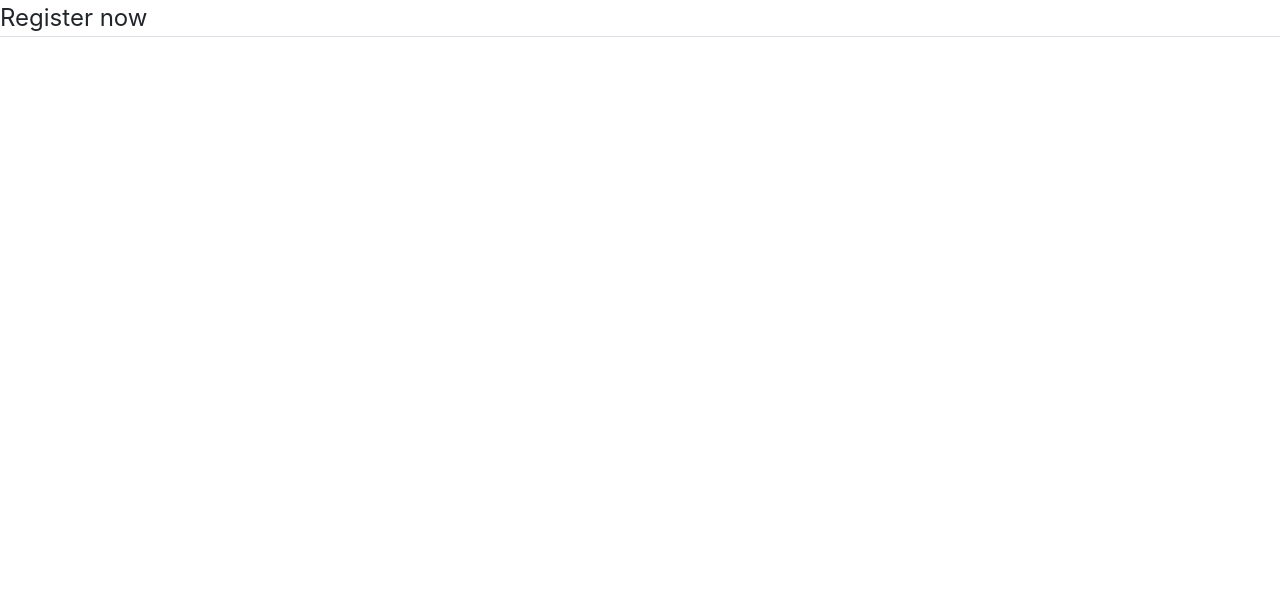
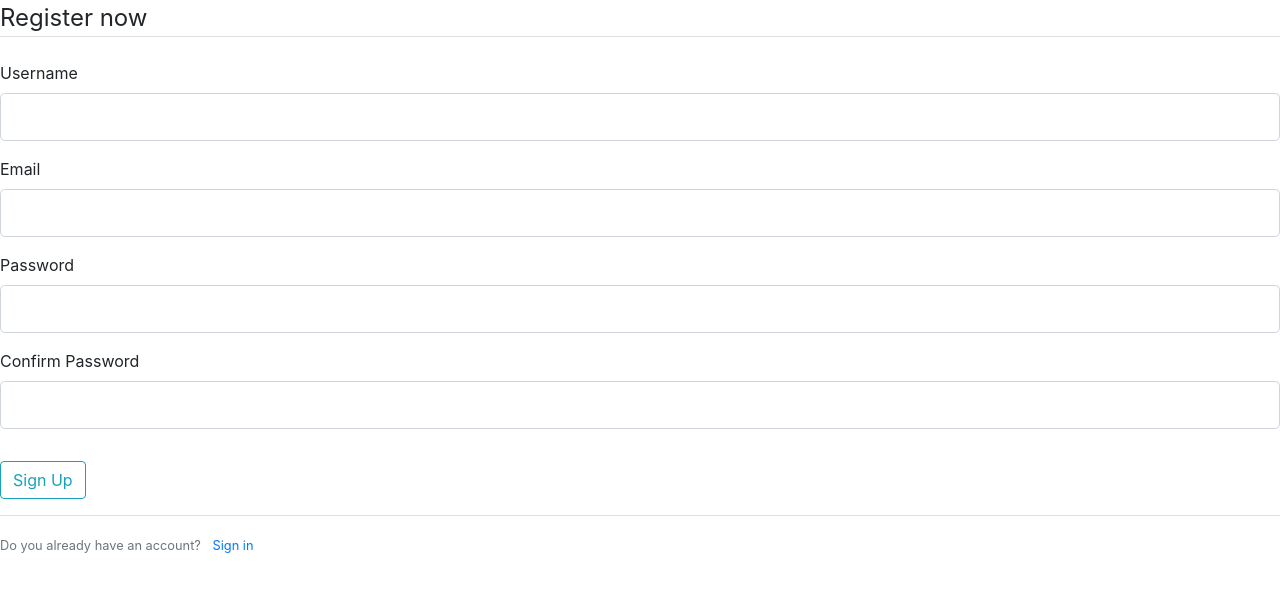
Before and after one commit to Vladikolev0321/CarsRental, a Flask app: page /register in a window 1280 px wide. Shown: the top 592 px of the page. Run offline with Flask 2, Linux system fonts and the light colour scheme; some libraries are stand-ins or nearby versions.

Commit message:
Added registration page

```diff
--- a/carsRental/routes.py
+++ b/carsRental/routes.py
@@ -1,6 +1,6 @@
 from carsRental import app
 from flask import render_template, url_for
-from carsRental.forms import RegistrationForm
+from carsRental.forms import LoginForm, RegistrationForm
 
 @app.route("/")
 def home():
@@ -10,3 +10,8 @@ def home():
 def register():
     form = RegistrationForm()
     return render_template('register.html', title = "Register", form=form)
+
+@app.route("/login")
+def login():
+    form = LoginForm()
+    return render_template('register.html', title = "Register", form=form)
--- a/carsRental/templates/register.html
+++ b/carsRental/templates/register.html
@@ -1,7 +1,76 @@
 {% extends "layout.html" %}
 {% block content %}
-    <div>
-        <!---to place form given for the template-->
-        <legend class = "border-bottom mb-4">Register now</legend>
-    </div>
+<div>
+    <form method="POST" action="">
+        {{ form.hidden_tag() }}
+        <fieldset class="form-group">
+            <legend class="border-bottom mb-4">Register now</legend>
+            <div class="form-group">
+                {{ form.username.label(class="form-control-label") }}
+
+                {% if form.username.errors %}
+                    {{ form.username(class="form-control form-control-lg is-invalid") }}
+                    <div class="invalid-feedback">
+                        {% for error in form.username.errors %}
+                            <span>{{ error }}</span>
+                        {% endfor %}
+                    </div>
+                {% else %}
+                    {{ form.username(class="form-control form-control-lg") }}
+                {% endif %}
+            </div>
+            <div class="form-group">
+                {{ form.email.label(class="form-control-label") }}
+
+                {% if form.email.errors %}
+                    {{ form.email(class="form-control form-control-lg is-invalid") }}
+                    <div class="invalid-feedback">
+                        {% for error in form.email.errors %}
+                            <span>{{ error }}</span>
+                        {% endfor %}
+                    </div>
+                {% else %}
+                    {{ form.email(class="form-control form-control-lg") }}
+                {% endif %}
+            </div>
+            <div class="form-group">
+                {{ form.password.label(class="form-control-label") }}
+
+                {% if form.password.errors %}
+                    {{ form.password(class="form-control form-control-lg is-invalid") }}
+                    <div class="invalid-feedback">
+                        {% for error in form.password.errors %}
+                            <span>{{ error }}</span>
+                        {% endfor %}
+                    </div>
+                {% else %}
+                    {{ form.password(class="form-control form-control-lg") }}
+                {% endif %}
+            </div>
+            <div class="form-group">
+                {{ form.confirm_password.label(class="form-control-label") }}
+
+                {% if form.confirm_password.errors %}
+                    {{ form.confirm_password(class="form-control form-control-lg is-invalid") }}
+                    <div class="invalid-feedback">
+                        {% for error in form.confirm_password.errors %}
+                            <span>{{ error }}</span>
+                        {% endfor %}
+                    </div>
+                {% else %}
+                    {{ form.confirm_password(class="form-control form-control-lg") }}
+                {% endif %}
+            </div>
+        </fieldset>
+        <div class="form-group">
+            {{ form.submit(class="btn btn-outline-info") }}
+        </div>
+    </form>
+</div>
+<div class="border-top pt-3">
+    <small class="text-muted">
+        Do you already have an account?
+        <a class="ml-2" href="{{ url_for('login')}}">Sign in</a>
+    </small>
+</div>
 {% endblock %}
```
